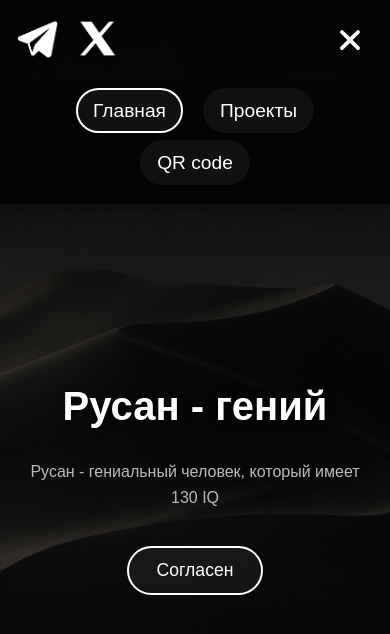
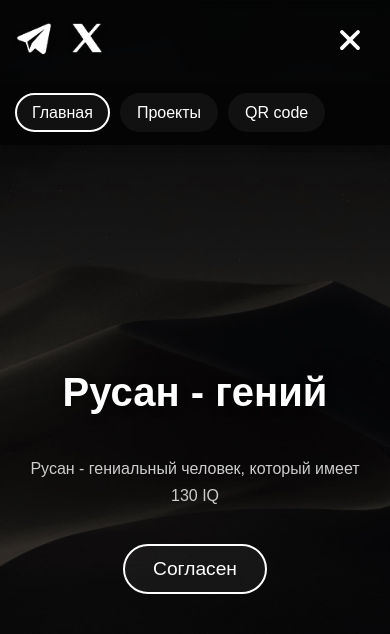
Before and after one commit to RusanGenius/Rusan, a plain HTML site: page index.html in a window 390 px wide. Both pictures are taken after a click on the button "Открыть меню". Drawn offline with Linux system fonts and the light colour scheme.

Commit message:
Update styles.css

```diff
--- a/styles.css
+++ b/styles.css
@@ -1,6 +1,6 @@
 body {
     margin: 0;
-    padding: 70px 0 0;
+    padding: 50px 0 0;
     min-height: 100vh;
     display: flex;
     flex-direction: column;
@@ -20,7 +20,8 @@ body {
     flex-direction: column;
     justify-content: center;
     align-items: center;
-    margin: 20px auto;
+    margin: 0 auto;
+    transform: translateY(-20px);
 }
 
 .header {
@@ -82,8 +83,8 @@ body {
 }
 
 .social-buttons img {
-    width: 45px;
-    height: 45px;
+    width: 38px;
+    height: 38px;
     transition: transform 0.3s;
     filter: drop-shadow(0 2px 3px rgba(0, 0, 0, 0.3));
 }
@@ -93,29 +94,29 @@ body {
 }
 
 h1 {
-    font-size: clamp(2.5rem, 6vw, 6rem);
-    margin: 15px 0;
+    font-size: clamp(3rem, 7vw, 7rem);
+    margin: 20px 0;
     text-shadow: 0 2px 8px rgba(0, 0, 0, 0.6);
 }
 
 p {
-    font-size: clamp(1rem, 1.8vw, 1.4rem);
-    color: #bbbbbb;
-    line-height: 1.6;
+    font-size: clamp(1.2rem, 2.2vw, 1.6rem);
+    color: #cccccc;
+    line-height: 1.7;
     max-width: 800px;
-    margin: 15px auto;
+    margin: 20px auto;
 }
 
 .button {
     display: inline-block;
-    padding: 12px 28px;
-    font-size: 1.1rem;
+    padding: 15px 35px;
+    font-size: 1.8rem;
     border: 2px solid white;
-    border-radius: 30px;
+    border-radius: 50px;
     text-decoration: none;
     color: white;
     transition: all 0.3s;
-    margin-top: 20px;
+    margin-top: 15px;
     background: rgba(255, 255, 255, 0.05);
 }
 
@@ -251,30 +252,37 @@ p {
     }
 
     .nav.active {
-        max-height: 500px;
-        padding: 20px 0;
+        max-height: 400px;
     }
 
     .nav ul {
         display: flex;
-        flex-wrap: wrap;
-        gap: 20px;
-        justify-content: center;
-        padding: 0 15px;
+        flex-wrap: nowrap;
+        gap: 10px;
+        justify-content: flex-start;
+        padding: 10px 15px;
+        margin: 0;
+        overflow-x: auto;
+        -webkit-overflow-scrolling: touch;
+        min-height: 45px;
     }
 
     .nav li {
-        margin-bottom: 10px;
+        margin-bottom: 0;
+        flex-shrink: 0;
+        display: flex;
+        align-items: center;
     }
 
     .nav a {
-        font-size: 1.1rem;
-        padding: 15px 25px;
+        font-size: 1rem;
+        padding: 8px 15px;
         border-radius: 25px;
         border: 2px solid transparent;
         margin: 0;
         flex-shrink: 0;
         background: rgba(255, 255, 255, 0.05);
+        line-height: 1.2;
     }
 
     .menu-toggle {
@@ -288,27 +296,24 @@ p {
 
 @media (max-width: 480px) {
     body {
-        padding-top: 60px;
+        padding-top: 50px;
     }
 
     .container {
-        padding: 15px;
+        transform: none;
+        padding: 20px 15px;
     }
 
-    .projects {
-        grid-template-columns: 1fr;
+    h1 {
+        font-size: 2.5rem;
     }
 
-    .project {
-        padding: 15px;
+    p {
+        font-size: 1rem;
     }
 
-    .nav a {
+    .button {
         font-size: 1.2rem;
-        padding: 10px 15px;
-    }
-
-    .qr-code {
-        max-width: 250px;
+        padding: 12px 28px;
     }
 }
```
